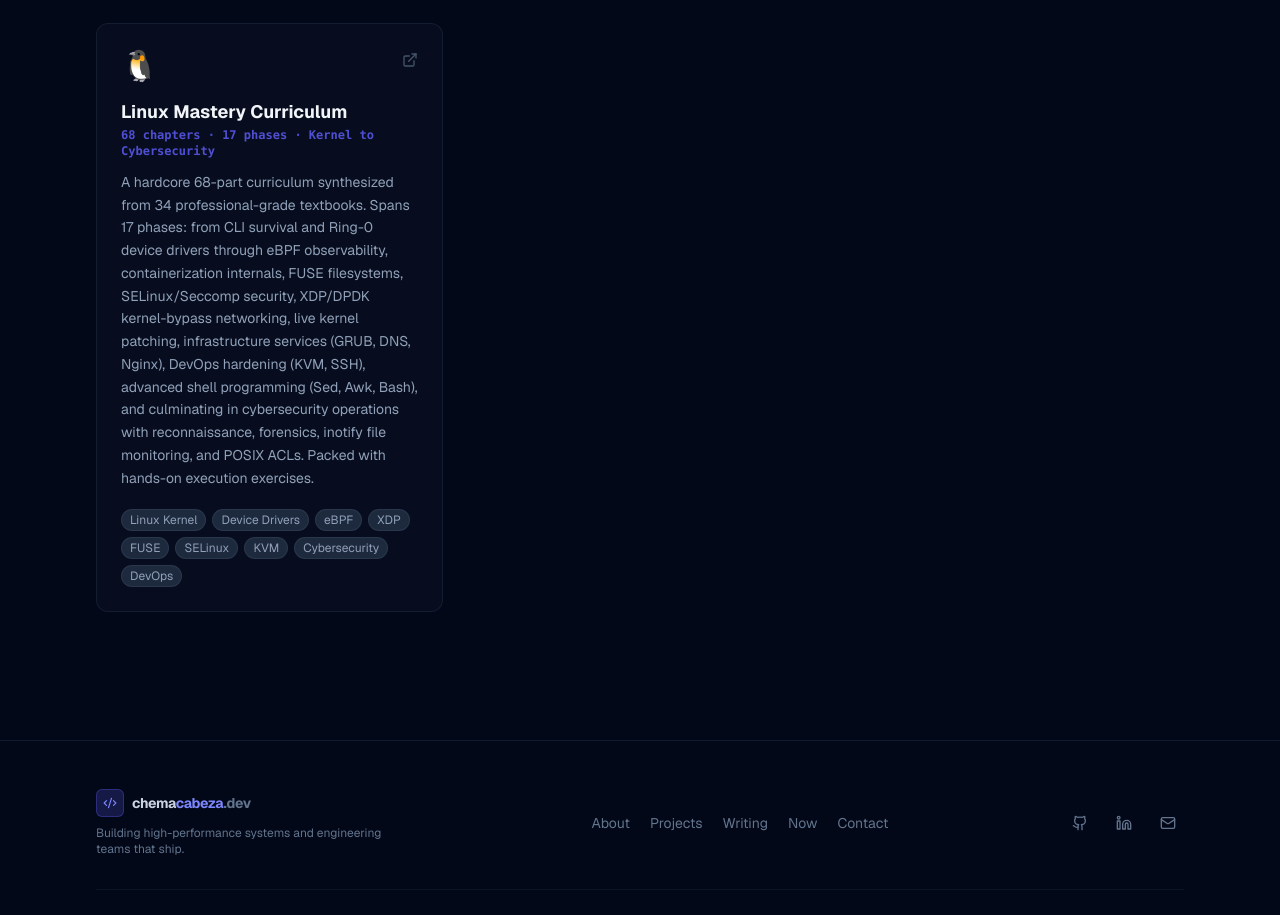
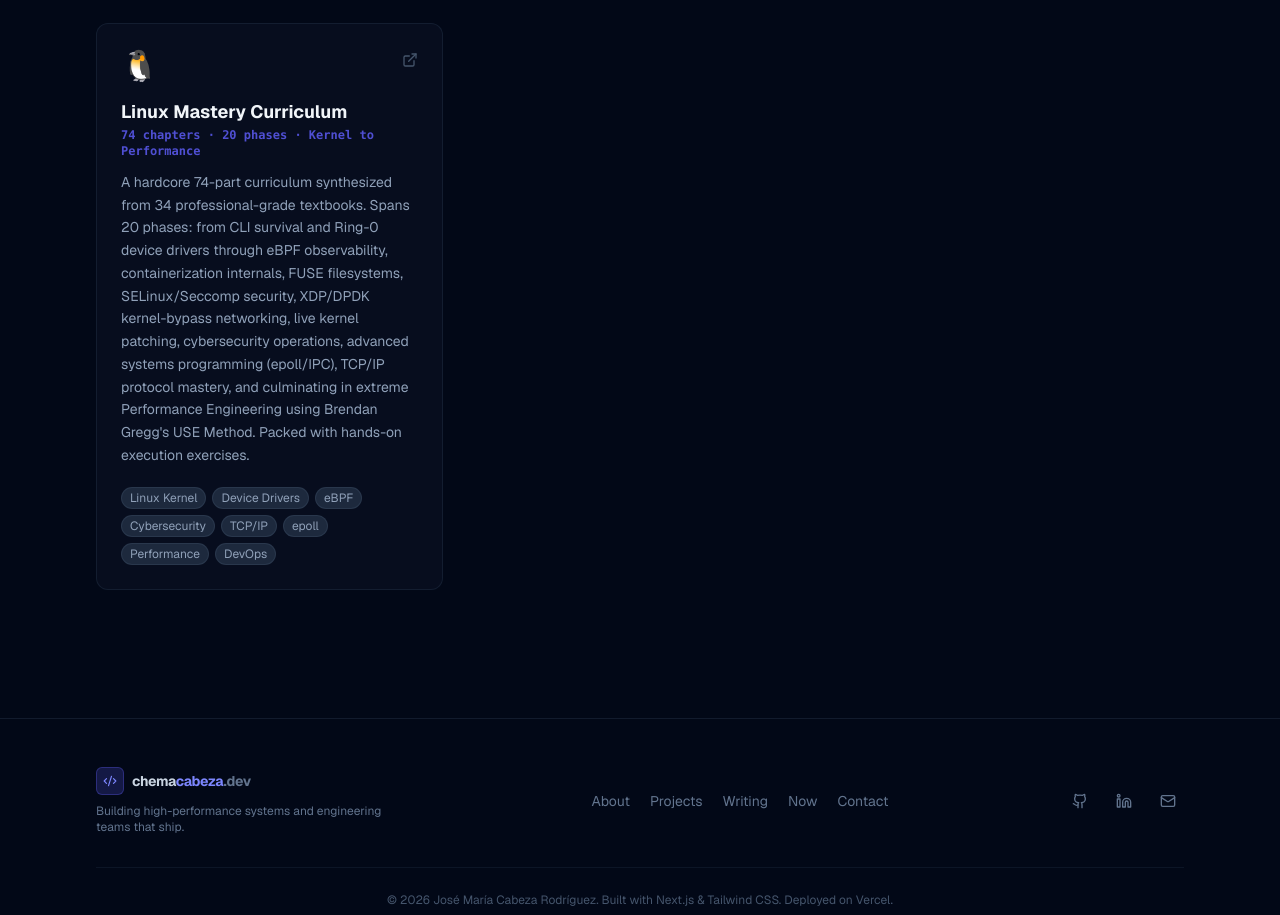
Before and after one commit to chemacabeza/chemacabeza-dev, a Next.js app: page /projects in a window 1280 px wide. Shown: the part 2963-3878 px from the top of the page. Built offline with nearby package versions, Linux system fonts and the light colour scheme.

Commit message:
feat: expand Linux curriculum to 74 chapters across 20 phases (Performance, TCP/IP, epoll)

```diff
--- a/app/projects/page.tsx
+++ b/app/projects/page.tsx
@@ -148,10 +148,10 @@ const githubProjects = [
         url: "https://github.com/chemacabeza/my-github-projects/tree/master/Linux",
         emoji: "🐧",
         title: "Linux Mastery Curriculum",
-        subtitle: "68 chapters · 17 phases · Kernel to Cybersecurity",
+        subtitle: "74 chapters · 20 phases · Kernel to Performance",
         description:
-            "A hardcore 68-part curriculum synthesized from 34 professional-grade textbooks. Spans 17 phases: from CLI survival and Ring-0 device drivers through eBPF observability, containerization internals, FUSE filesystems, SELinux/Seccomp security, XDP/DPDK kernel-bypass networking, live kernel patching, infrastructure services (GRUB, DNS, Nginx), DevOps hardening (KVM, SSH), advanced shell programming (Sed, Awk, Bash), and culminating in cybersecurity operations with reconnaissance, forensics, inotify file monitoring, and POSIX ACLs. Packed with hands-on execution exercises.",
-        tags: ["Linux Kernel", "Device Drivers", "eBPF", "XDP", "FUSE", "SELinux", "KVM", "Cybersecurity", "DevOps"],
+            "A hardcore 74-part curriculum synthesized from 34 professional-grade textbooks. Spans 20 phases: from CLI survival and Ring-0 device drivers through eBPF observability, containerization internals, FUSE filesystems, SELinux/Seccomp security, XDP/DPDK kernel-bypass networking, live kernel patching, cybersecurity operations, advanced systems programming (epoll/IPC), TCP/IP protocol mastery, and culminating in extreme Performance Engineering using Brendan Gregg's USE Method. Packed with hands-on execution exercises.",
+        tags: ["Linux Kernel", "Device Drivers", "eBPF", "Cybersecurity", "TCP/IP", "epoll", "Performance", "DevOps"],
     },
 ];
 
```
